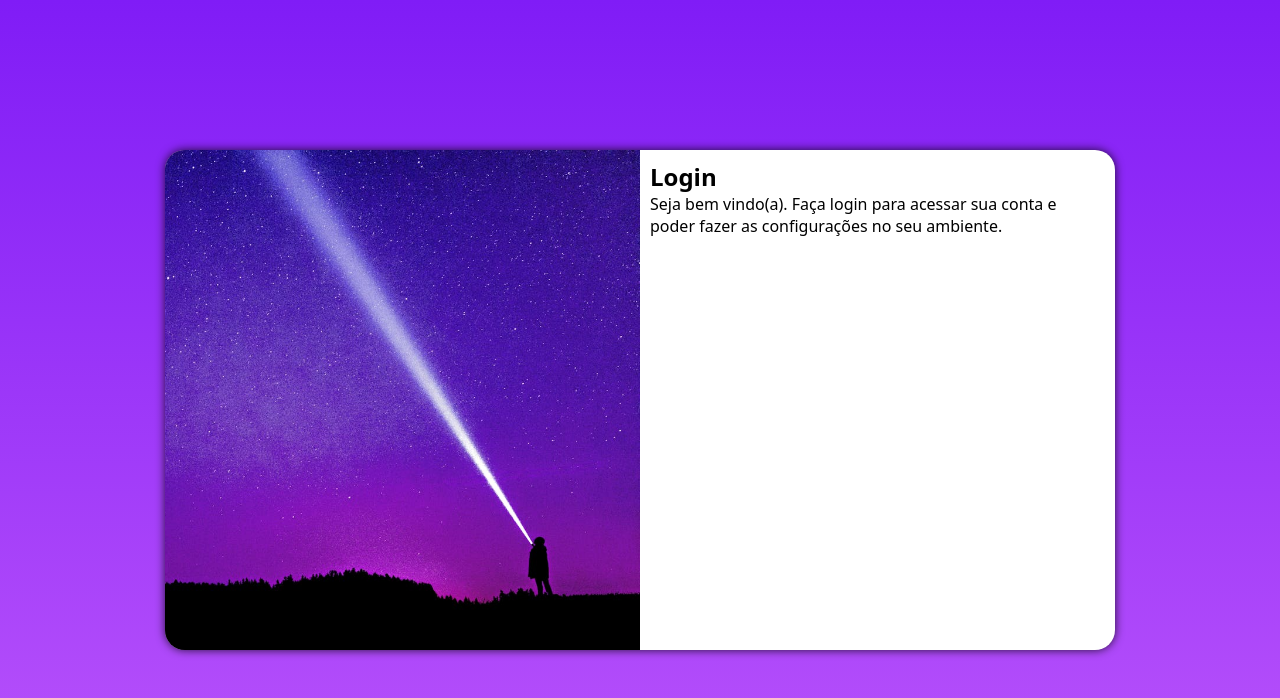
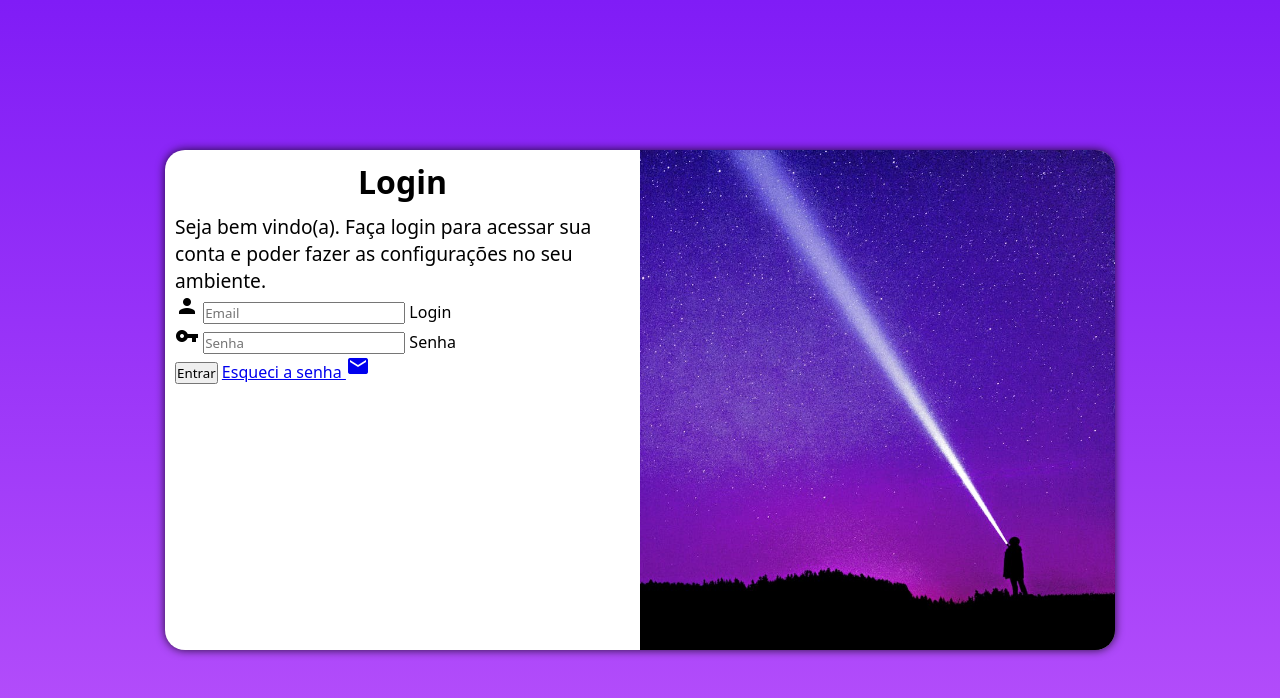
Before and after one commit to mendoncabreno/Login, a plain HTML site: page index.html in a window 1280 px wide. Drawn offline with Linux system fonts and the light colour scheme.

Commit message:
adicionei o formulario

```diff
--- a/estilos/media.css
+++ b/estilos/media.css
@@ -30,12 +30,21 @@
         width: 950px;
     }
     #login > #imagem {
-        float: left;
+        float: right;
         width: 50%;
         height: 100%;
     }
     section#login > div#formulario {
-        float: right;
+        float: left;
         width: 50%;
     }
+
+    #formulario > h1 {
+        font-size: 2em;
+    }
+
+   #formulario > p {
+    font-size: 1.2em;
+   }
+
 }
--- a/estilos/style.css
+++ b/estilos/style.css
@@ -33,7 +33,7 @@ main {
     overflow: hidden;
 
     background-color: white;
-    width: 250px;
+    width: 260px;
     height: 500px;
     border-radius: 20px;
     box-shadow: 0px 0px 10px rgba(0, 0, 0, 0.801);
@@ -54,3 +54,12 @@ main {
     display: block;
     padding: 10px;
 }
+#formulario > h1 {
+    text-align: center;
+    margin-bottom: 10px;
+}
+
+#formulario > p {
+    font-size: 0.8em;
+
+}
--- a/index.html
+++ b/index.html
@@ -4,6 +4,7 @@
     <meta charset="UTF-8">
     <meta name="viewport" content="width=device-width, initial-scale=1.0">
     <title>Login</title>
+    <link href="https://fonts.googleapis.com/icon?family=Material+Icons" rel="stylesheet">
     <link rel="stylesheet" href="estilos/style.css">
     <link rel="stylesheet" href="estilos/media.css">
 </head>
@@ -16,8 +17,21 @@
             <div id="formulario">
                 <h1>Login</h1>
                 <p>Seja bem vindo(a). Faça login para acessar sua conta e poder fazer as configurações no seu ambiente.</p>
-                <form action="login.php" method="post">
-
+                <form action="login.php" method="post" autocomplete="on">
+                    <div class="campo">
+                        <i class="material-icons">person</i>
+                        <input type="email" name="login" id="ilogin" placeholder="Email" autocomplete="email" required maxlength="50">
+                        <label for="ilogin">Login</label >
+                    </div>
+                    <div class="campo">
+                        <i class="material-icons">vpn_key</i>
+                        <input type="password" name="senha" id="isenha" placeholder="Senha" autocomplete="current-password" required maxlength="20">
+                        <label for="isenha">Senha</label>
+                    </div>
+                    <input type="submit" value="Entrar">
+                    <a href="Esqueci.html">
+                        Esqueci a senha <i class="material-icons">mail</i>
+                    </a>
                 </form>
             </div>
         </section>
```
